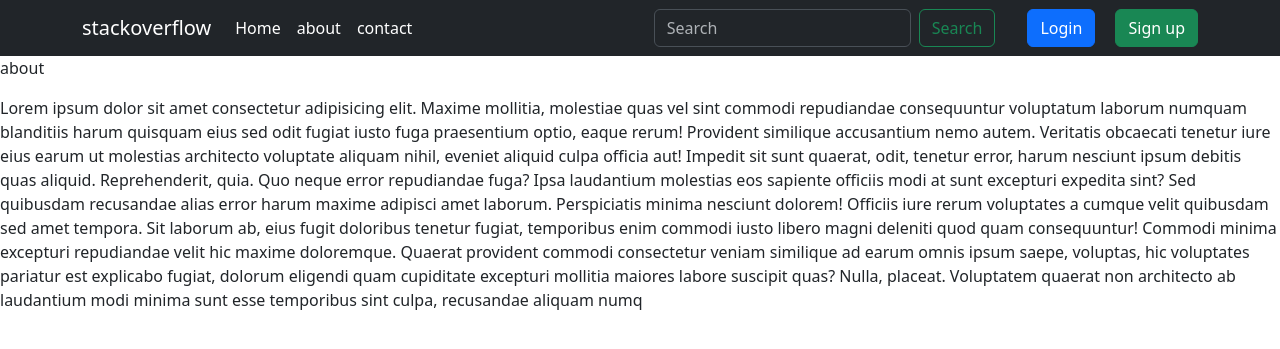
After one commit to zura-chkhaidze/stackoverflowClone-master, a Django app: page /about/ in a window 1280 px wide. The commit adds this page. Shown: the top 349 px of the page. Run offline with Django 4.2, Linux system fonts and the light colour scheme.

Commit message:
zura edits:Add View for about and contact page

```diff
--- a/forum/urls.py
+++ b/forum/urls.py
@@ -1,8 +1,10 @@
 from django.urls import path
 from forum.views import AnswerCreateView, AnswerDetailView, HomeView, QuestionDetailView, QuestionCreateView, QuestionUpdateView, QuestionDeleteView
-
+from . import views
 app_name = 'forum'
 urlpatterns = [
+    path('about/', views.about, name="about"),
+     path('contact/', views.contact, name="contact"),
     path('', HomeView.as_view(), name='home'),
     path('question/<int:pk>/', QuestionDetailView.as_view(), name='question-detail'),
     path('question/<int:pk>/edit/', QuestionUpdateView.as_view(), name='question-edit'),
--- a/forum/views.py
+++ b/forum/views.py
@@ -8,6 +8,12 @@ from forum.forms import QuestionCreateForm, SearchForm
 
 
 # Create your views here.
+
+def about(request):
+    return render(request, 'about.html')
+def contact(request):
+    return render(request, 'contact.html')
+
 class HomeView(ListView):
     model = Question
     template_name = 'forum/question_list.html'
--- /dev/null
+++ b/templates/about.html
@@ -0,0 +1,25 @@
+{% extends 'base.html' %}
+
+
+{% block content %}
+<p> about </p>
+<p> Lorem ipsum dolor sit amet consectetur adipisicing elit. Maxime mollitia,
+    molestiae quas vel sint commodi repudiandae consequuntur voluptatum laborum
+    numquam blanditiis harum quisquam eius sed odit fugiat iusto fuga praesentium
+    optio, eaque rerum! Provident similique accusantium nemo autem. Veritatis
+    obcaecati tenetur iure eius earum ut molestias architecto voluptate aliquam
+    nihil, eveniet aliquid culpa officia aut! Impedit sit sunt quaerat, odit,
+    tenetur error, harum nesciunt ipsum debitis quas aliquid. Reprehenderit,
+    quia. Quo neque error repudiandae fuga? Ipsa laudantium molestias eos
+    sapiente officiis modi at sunt excepturi expedita sint? Sed quibusdam
+    recusandae alias error harum maxime adipisci amet laborum. Perspiciatis
+    minima nesciunt dolorem! Officiis iure rerum voluptates a cumque velit
+    quibusdam sed amet tempora. Sit laborum ab, eius fugit doloribus tenetur
+    fugiat, temporibus enim commodi iusto libero magni deleniti quod quam
+    consequuntur! Commodi minima excepturi repudiandae velit hic maxime
+    doloremque. Quaerat provident commodi consectetur veniam similique ad
+    earum omnis ipsum saepe, voluptas, hic voluptates pariatur est explicabo
+    fugiat, dolorum eligendi quam cupiditate excepturi mollitia maiores labore
+    suscipit quas? Nulla, placeat. Voluptatem quaerat non architecto ab laudantium
+    modi minima sunt esse temporibus sint culpa, recusandae aliquam numq</p>
+{% endblock %}
--- a/templates/base.html
+++ b/templates/base.html
@@ -24,8 +24,10 @@
         </button>
         <div class="collapse navbar-collapse" id="navbarSupportedContent">
           <ul class="navbar-nav me-auto mb-2 mb-lg-0">
-            <li class="nav-item">
+            <li class="d-flex justify-content-between">
               <a class="nav-link active" aria-current="page" href="{% url 'forum:home' %}">Home</a>
+              <a class="nav-link active" aria-current="page" href="{% url 'forum:about' %}">about</a>
+              <a class="nav-link active" aria-current="page" href="{% url 'forum:contact' %}">contact</a>
             </li>
           </ul>
           <div class="d-flex justify-content-between">
```
Also changed, not shown: templates/contact.html (added, +13 -0 lines).
